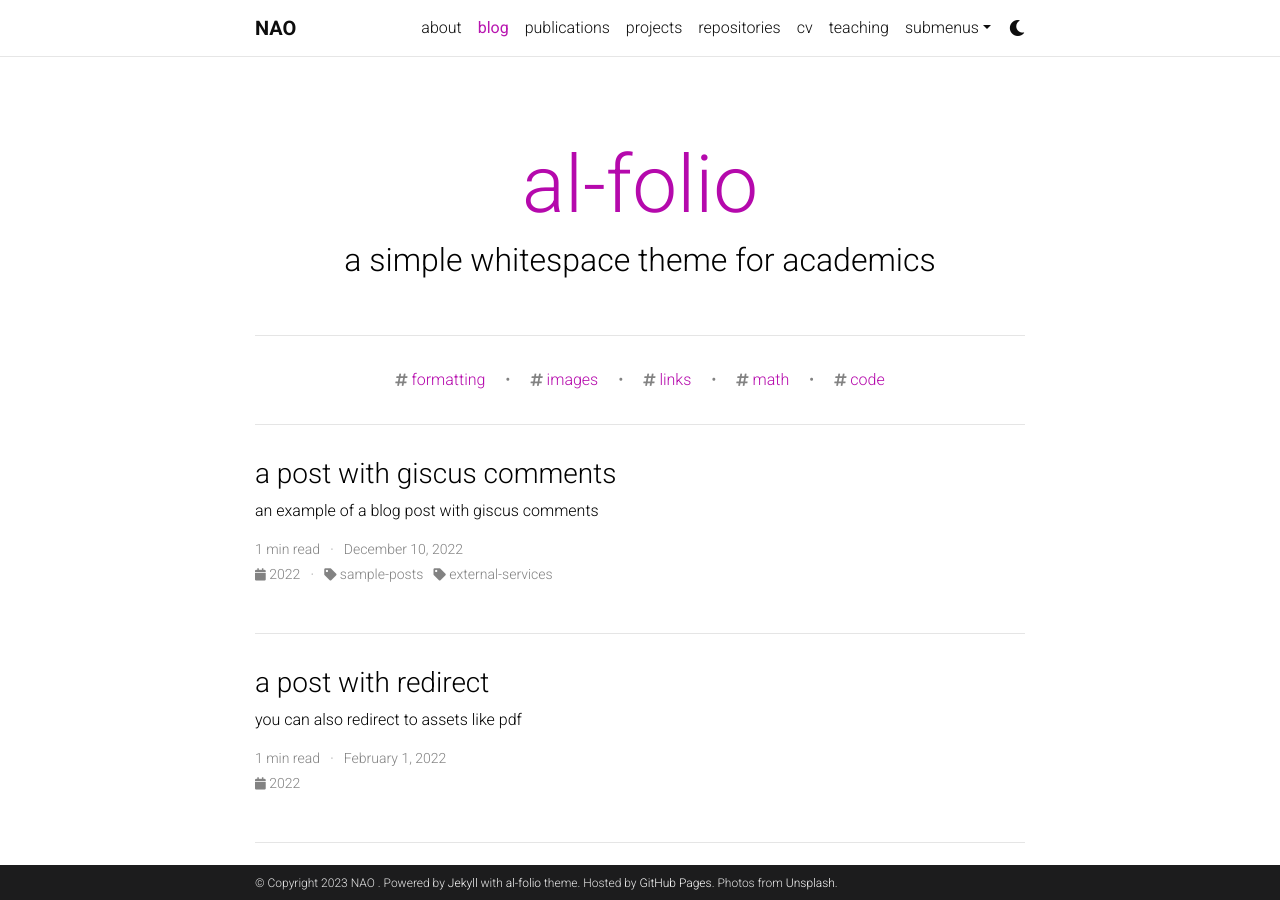
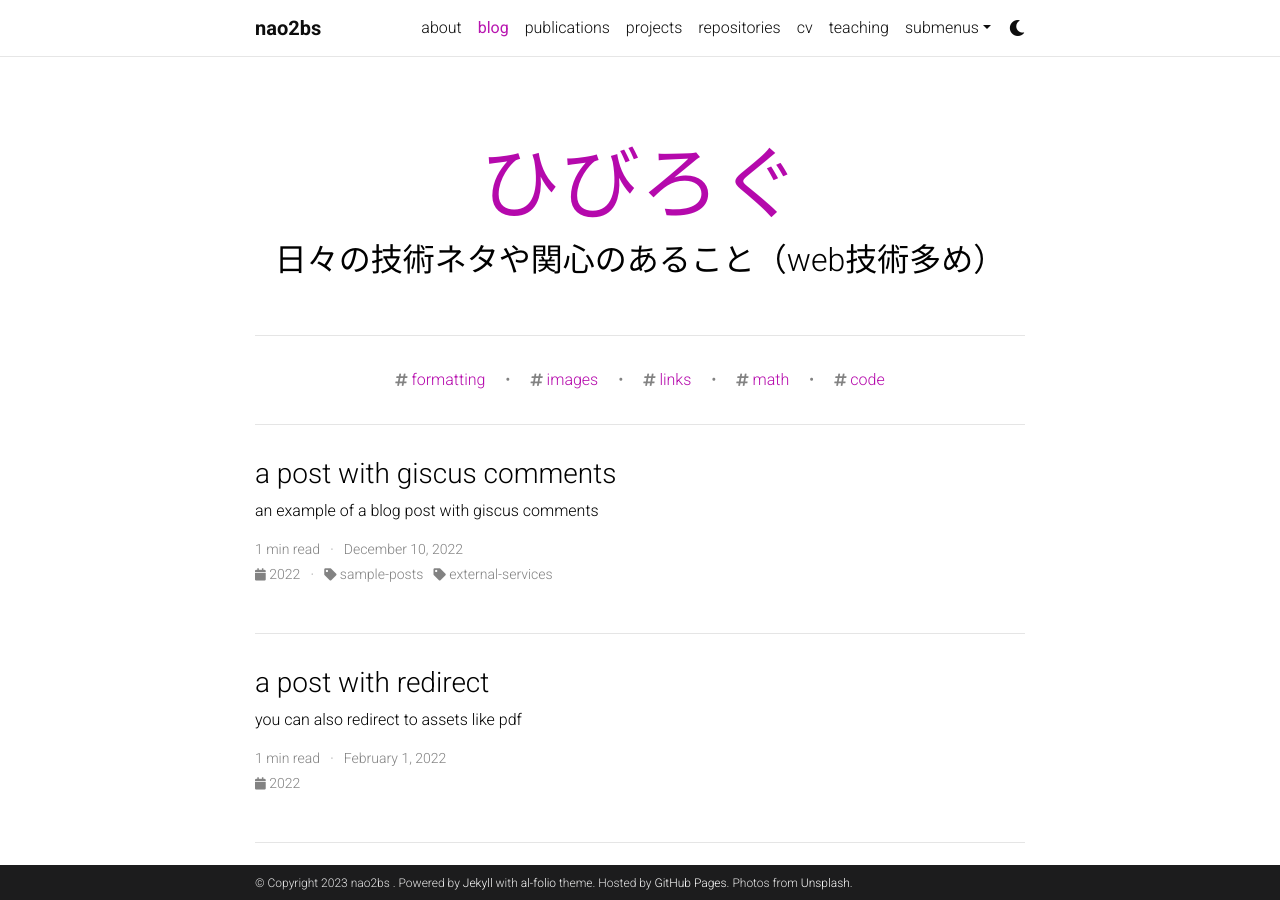
Before and after one commit to nao2bs/nao2bs.github.io, a Jekyll site: the page built from blog/index.html, in a window 1280 px wide and 900 px high. Built offline with Jekyll 4.4.1, drawn with Linux system fonts in a browser that asks for light colours; the list of posts is cut into pages by our own code; comment, search, counter and statistics services are not loaded; a style sheet for code colours, icons or effects is not loaded.

Commit message:
giscus setting etc...

```diff
--- a/_config.yml
+++ b/_config.yml
@@ -3,7 +3,7 @@
 # -----------------------------------------------------------------------------
 
 title: blank # the website title (if blank, full name will be used instead)
-first_name: NAO
+first_name: nao2bs
 middle_name:
 last_name:
 email: nao2bs@gmail.com
@@ -115,9 +115,9 @@
 # Blog
 # -----------------------------------------------------------------------------
 
-blog_name: al-folio # blog_name will be displayed in your blog page
+blog_name: ひびろぐ # blog_name will be displayed in your blog page
 blog_nav_title: blog # your blog must have a title for it to be displayed in the nav bar
-blog_description: a simple whitespace theme for academics
+blog_description: 日々の技術ネタや関心のあること（web技術多め）
 permalink: /blog/:year/:title/
 
 # Pagination
@@ -132,28 +132,29 @@
 # Follow instructions on https://giscus.app/ to setup for your repo to fill out
 # the information below.
 giscus:
-  repo: alshedivat/al-folio # <your-github-user-name>/<your-github-repo-name>
-  repo_id: MDEwOlJlcG9zaXRvcnk2MDAyNDM2NQ==
-  category: Comments # name of the category under which discussions will be created
-  category_id: DIC_kwDOA5PmLc4CTBt6
+  repo: nao2bs/nao2bs.github.io # <your-github-user-name>/<your-github-repo-name>
+  repo_id: R_kgDOJIkxJw
+  category: Announcements # name of the category under which discussions will be created
+  category_id: DIC_kwDOJIkxJ84CU1f2
   mapping: title # identify discussions by post title
-  strict: 1 # use strict identification mode
+  strict: 0 # use strict identification mode
   reactions_enabled: 1 # enable (1) or disable (0) emoji reactions
   input_position: bottom # whether to display input form below (bottom) or above (top) the comments
   theme: preferred_color_scheme # name of the color scheme (preferred works well with al-folio light/dark mode)
   emit_metadata: 0
-  lang: en
+  lang: ja
+  #crossorigin: anonymous
 
 # Disqus comments (DEPRECATED)
-disqus_shortname: al-folio # put your disqus shortname
+disqus_shortname: # put your disqus shortname
 # https://help.disqus.com/en/articles/1717111-what-s-a-shortname
 
 # External sources.
 # If you have blog posts published on medium.com or other exteranl sources,
 # you can display them in your blog by adding a link to the RSS feed.
 external_sources:
-  - name: medium.com
-    rss_url: https://medium.com/@al-folio/feed
+  - name: #medium.com
+    rss_url:
 
 # -----------------------------------------------------------------------------
 # Collections
@@ -254,11 +255,11 @@
 # -----------------------------------------------------------------------------
 
 scholar:
-  last_name: [Einstein]
-  first_name: [Albert, A.]
+  last_name: []
+  first_name: [NAO]
 
   style: apa
-  locale: en
+  locale: ja
 
   source: /_bibliography/
   bibliography: papers.bib
```
